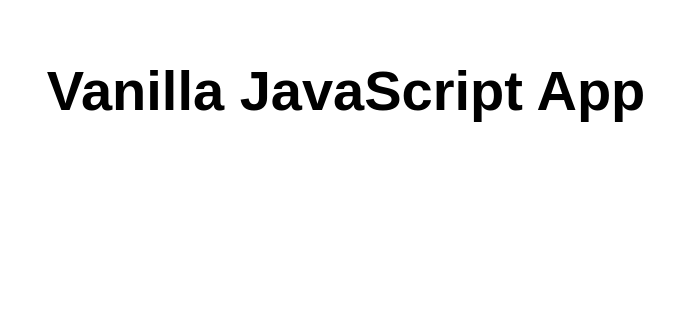
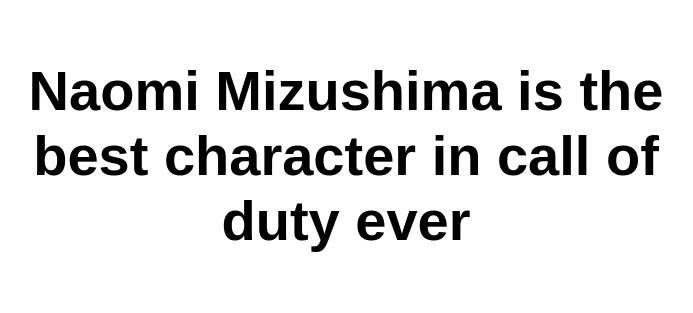
Before and after one commit to JuanMizushimaZorrilla/MiPrimerLada, a website: page src/index.html in a window 1280 px wide. Shown: the whole page, without its empty margins (294-987 px from the left). Drawn offline with Linux system fonts and the light colour scheme.

Commit message:
Naomi Mizushima

```diff
--- a/src/index.html
+++ b/src/index.html
@@ -10,7 +10,7 @@
 
 <body>
   <main>
-    <h1>Vanilla JavaScript App</h1>
+    <h1>Naomi Mizushima is the best character in call of duty ever</h1>
   </main>
 </body>
 
```
